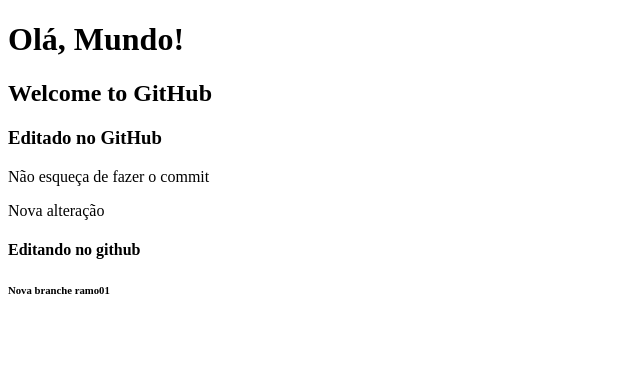
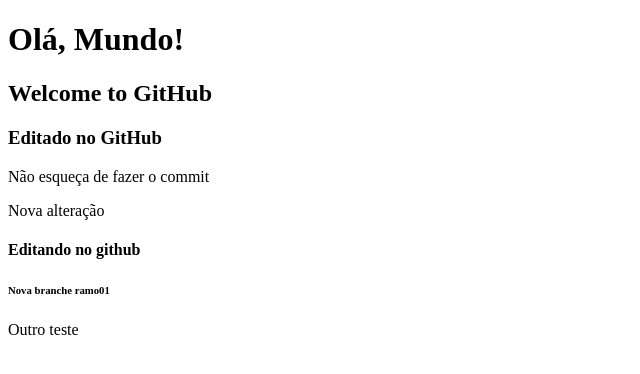
Before and after one commit to osmarol/teste-github, a plain HTML site: page index.html in a window 1280 px wide. Shown: the whole page, without its empty margins (0-640 px from the left). Drawn offline with Linux system fonts and the light colour scheme.

Commit message:
Novo test

```diff
--- a/index.html
+++ b/index.html
@@ -14,5 +14,6 @@
     <p>Nova alteração</p>
     <h4>Editando no github</h4>
     <h6>Nova branche ramo01</h6>
+    <p>Outro teste</p>
 </body>
 </html>
```
